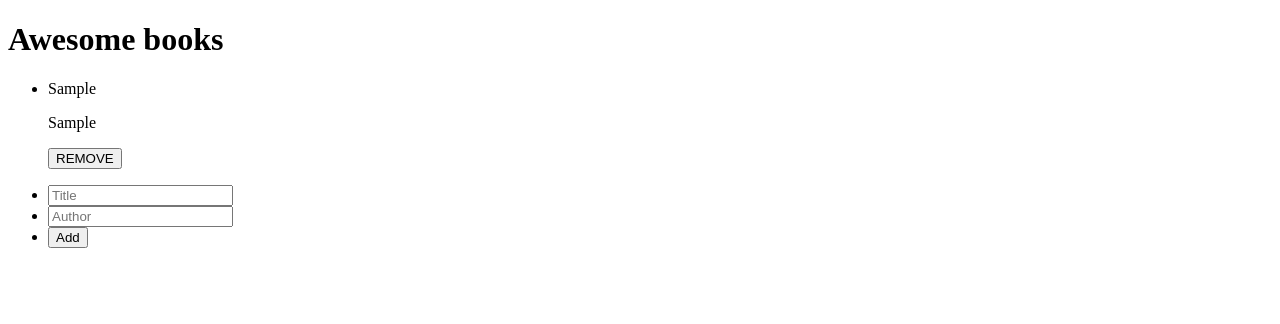
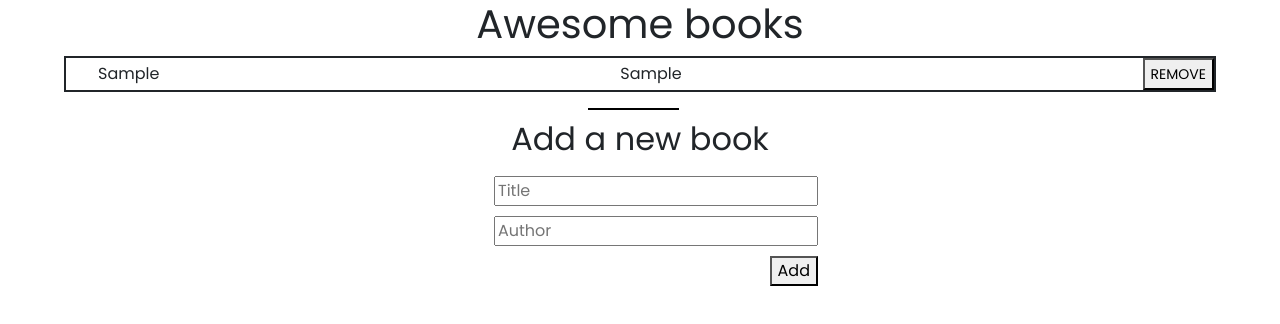
Before and after one commit to MeqdamAlqudah/Awesome-books, a website with bundled scripts: page index.html in a window 1280 px wide. Both pictures are taken after typing "Sample", "Sample" into the empty fields and a click on the button "Add". Built offline with nearby package versions, Linux system fonts and the light colour scheme.

Commit message:
Style the add button list

```diff
--- a/index.html
+++ b/index.html
@@ -5,12 +5,18 @@
     <meta http-equiv="X-UA-Compatible" content="IE=edge" />
     <meta name="viewport" content="width=device-width, initial-scale=1.0" />
     <link rel = "stylesheet" href="style.css">
+    <link rel="preconnect" href="https://fonts.googleapis.com">
+    <link rel="preconnect" href="https://fonts.gstatic.com" crossorigin>
+    <link href="https://fonts.googleapis.com/css2?family=Poppins&display=swap" rel="stylesheet">
+    <link href="https://cdn.jsdelivr.net/npm/bootstrap@5.1.3/dist/css/bootstrap.min.css" rel="stylesheet" integrity="sha384-1BmE4kWBq78iYhFldvKuhfTAU6auU8tT94WrHftjDbrCEXSU1oBoqyl2QvZ6jIW3" crossorigin="anonymous">
+<script src="https://cdn.jsdelivr.net/npm/bootstrap@5.1.3/dist/js/bootstrap.bundle.min.js" integrity="sha384-ka7Sk0Gln4gmtz2MlQnikT1wXgYsOg+OMhuP+IlRH9sENBO0LRn5q+8nbTov4+1p" crossorigin="anonymous"></script>
     <title>Document</title>
   </head>
   <body>
-    <h1>Awesome books</h1>
+    <h1 class="display-6">Awesome books</h1>
     <ul id="book-list"></ul>
-    <ul>
+    <h2>Add a new book</h2>
+    <ul id="add-list">
       <li>
         <input type="text" name="title" id="title" placeholder="Title" />
       </li>
--- a/style.css
+++ b/style.css
@@ -1,3 +1,57 @@
-h1 {
+* {
+  font-family: 'Poppins', sans-serif;
+}
+
+ul {
+  list-style: none;
+}
+
+body {
+  display: flex;
+  flex-direction: column;
+  align-items: center;
+}
+
+#add-list {
+  display: flex;
+  flex-direction: column;
+  align-items: flex-end;
+}
+
+#add-list li {
+  margin-top: 10px;
+}
+
+h2::before {
   display: block;
+  height: 2px;
+  background-color: rgb(0, 0, 0);
+  content: " ";
+  width: 91px;
+  position: relative;
+  left: 30%;
+  margin-bottom: 10px;
 }
+
+#book-list {
+  border-color: black;
+  border: 2px;
+  border-style: solid;
+  width: 90%;
+}
+
+#book-list li {
+  display: flex;
+  justify-content: space-between;
+  align-items: center;
+}
+
+#book-list li button {
+  width: auto;
+  font-size: 14px;
+  height: 2rem;
+}
+
+#book-list li p {
+  margin: 0;
+}
```
